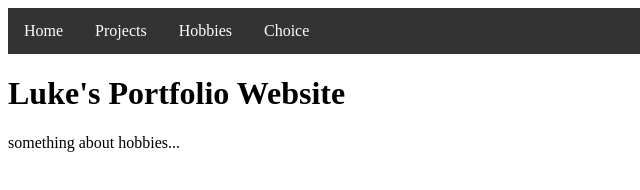
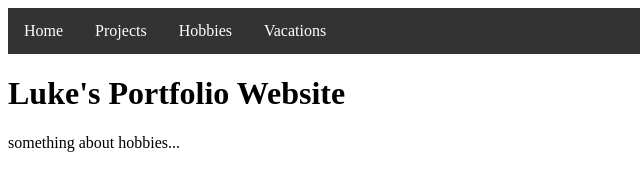
Before and after one commit to 004760/MyCSportproject, a plain HTML site: page hobbies.html in a window 1280 px wide. Shown: the full height of the page, 0-640 px from the left. Drawn offline with Linux system fonts and the light colour scheme.

Commit message:
Update hobbies.html

```diff
--- a/hobbies.html
+++ b/hobbies.html
@@ -10,7 +10,7 @@
   <li><a href="index.html">Home</a></li>
   <li><a href="projects.html">Projects</a></li>
   <li><a href="hobbies.html">Hobbies</a></li>
-  <li><a href="choice.html">Choice</a></li>
+  <li><a href="choice.html">Vacations</a></li>
 </ul>
 
 <h1>Luke's Portfolio Website</h1>
```
